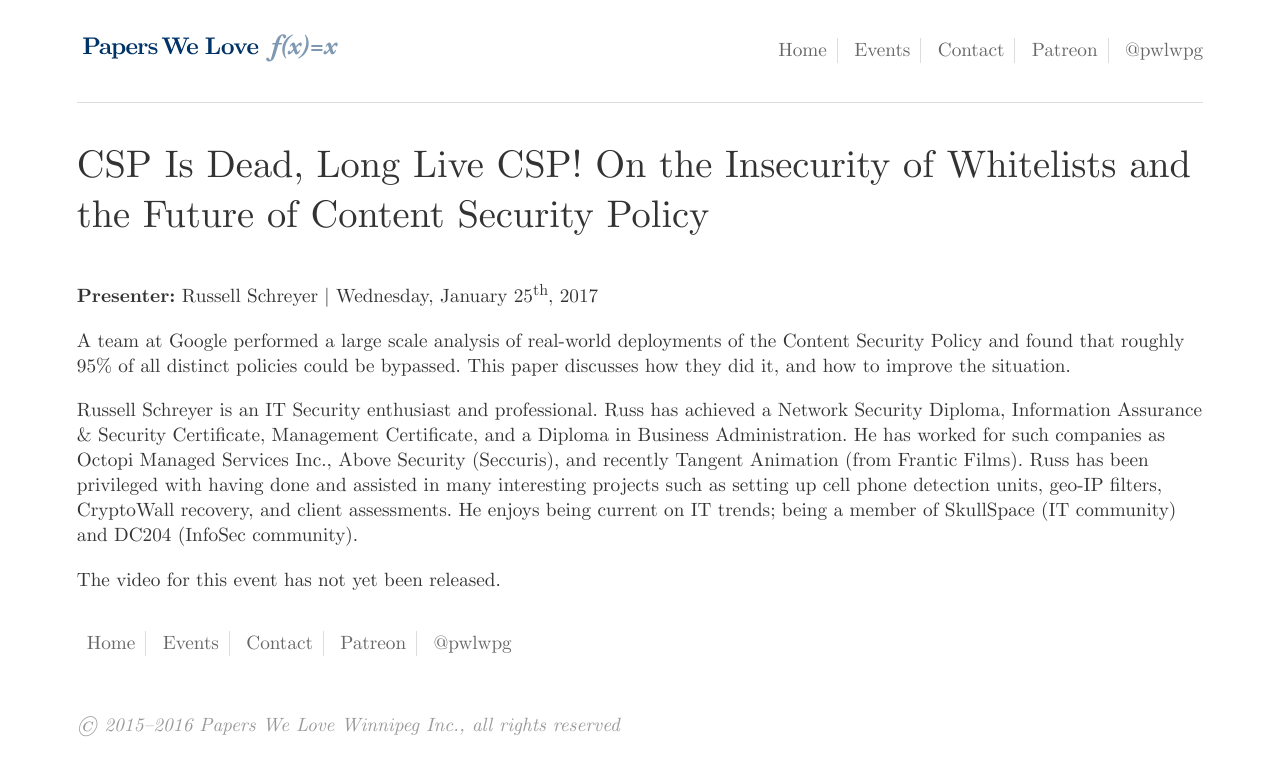
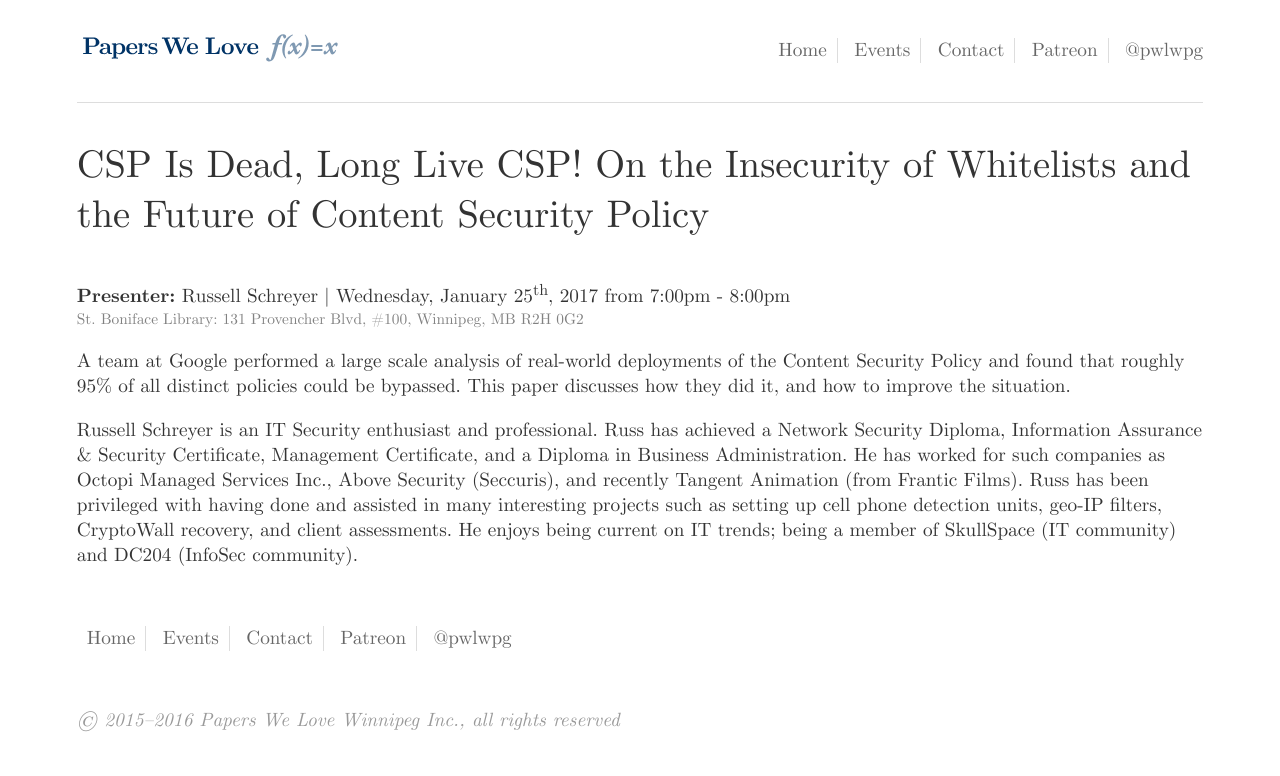
Before and after one commit to pwlwpg/pwlwpg.github.io, a Jekyll site: the page built from _events/2017-01-25-russ-schreyer.md, in a window 1280 px wide. Shown: the top 776 px of the page. Built offline with Jekyll 4.4.1, drawn with Linux system fonts in a browser that asks for light colours.

Commit message:
Add date and time to event pages. Maybe remove those for non-upcoming pages.

```diff
--- a/_layouts/presentation.html
+++ b/_layouts/presentation.html
@@ -21,8 +21,22 @@
           {% when '2' or '22' %}{{ d1 }}nd{{ d2 }}
           {% when '3' or '23' %}{{ d1 }}rd{{ d2 }}
           {% else %}{{ d1 }}th{{ d2 }}
+        {% endcase %} from {{ page.time }}
+        </span>
+        {% if page.location %}
+        <span class="event-location">
+        {% case page.location %}
+          {% when 'library-stb'  %}
+            St. Boniface Library: 131 Provencher Blvd, #100, Winnipeg, MB R2H 0G2
+          {% when 'skullspace'  %}
+            SkullSpace: 2nd Floor, 374 Donald Street, Winnipeg, MB, R3B 2J2
+          {% when 'tba' %}
+            (To Be Announced)
+          {% else %}
+            {{ page.location }}
         {% endcase %}
         </span>
+        {% endif %}
       </div>
 
       <article class="event-content" id="event">
```
Also changed, not shown: _events/2017-01-25-russ-schreyer.md (+0 -1 lines).
